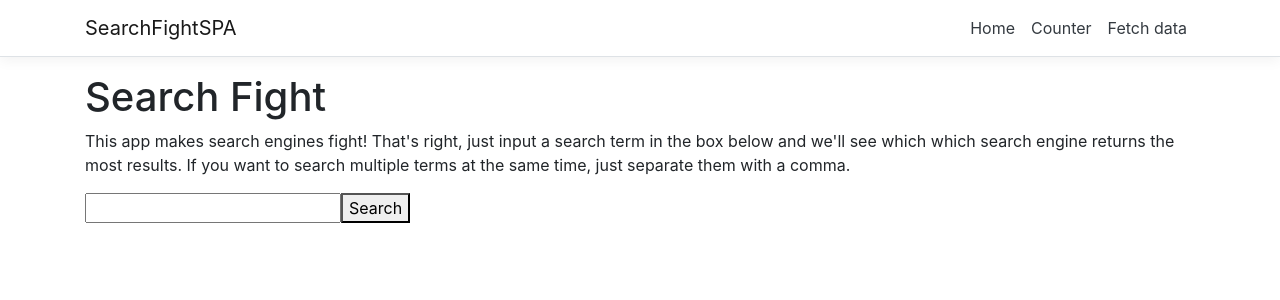
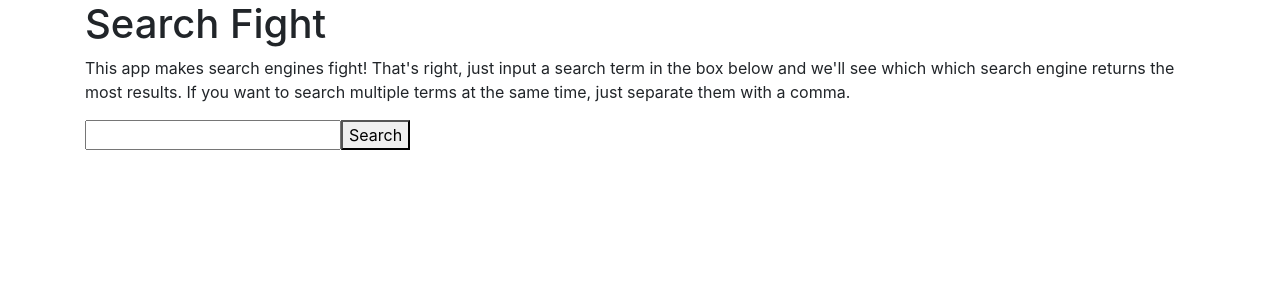
Before and after one commit to JdGXII/cignium, an Angular app in the folder SearchFightSPA/ClientApp/: page / in a window 1280 px wide. Shown: the top 300 px of the page. Built offline with nearby package versions, Linux system fonts and the light colour scheme.

Commit message:
angular cleanup

```diff
--- a/SearchFightSPA/ClientApp/src/app/app.component.html
+++ b/SearchFightSPA/ClientApp/src/app/app.component.html
@@ -1,5 +1,4 @@
 <body>
-  <app-nav-menu></app-nav-menu>
   <div class="container">
     <router-outlet></router-outlet>
   </div>
--- a/SearchFightSPA/ClientApp/src/app/counter/counter.component.html
+++ /dev/null
@@ -1,7 +0,0 @@
-<h1>Counter</h1>
-
-<p>This is a simple example of an Angular component.</p>
-
-<p>Current count: <strong>{{ currentCount }}</strong></p>
-
-<button class="btn btn-primary" (click)="incrementCounter()">Increment</button>
--- a/SearchFightSPA/ClientApp/src/app/counter/counter.component.ts
+++ /dev/null
@@ -1,13 +0,0 @@
-import { Component } from '@angular/core';
-
-@Component({
-  selector: 'app-counter-component',
-  templateUrl: './counter.component.html'
-})
-export class CounterComponent {
-  public currentCount = 0;
-
-  public incrementCounter() {
-    this.currentCount++;
-  }
-}
--- a/SearchFightSPA/ClientApp/src/app/fetch-data/fetch-data.component.html
+++ /dev/null
@@ -1,22 +0,0 @@
-<h1>Weather forecast</h1>
-
-<p>This component demonstrates fetching data from the server.</p>
-
-<p *ngIf="!queryResults"><em>Loading...</em></p>
-
-<table class='table table-striped' *ngIf="queryResults">
-  <thead>
-    <tr>
-      <th>Date</th>
-      <th>Temp. (C)</th>
-      <th>Temp. (F)</th>
-    </tr>
-  </thead>
-  <tbody>
-    <tr *ngFor="let queryResult of queryResults">
-      <td>{{ queryResult.searchEngineUsed }}</td>
-      <td>{{ queryResult.searchTerm }}</td>
-      <td>{{ queryResult.totalResults }}</td>
-    </tr>
-  </tbody>
-</table>
--- a/SearchFightSPA/ClientApp/src/app/fetch-data/fetch-data.component.ts
+++ /dev/null
@@ -1,30 +0,0 @@
-import { Component, Inject } from '@angular/core';
-import { HttpClient } from '@angular/common/http';
-
-@Component({
-  selector: 'app-fetch-data',
-  templateUrl: './fetch-data.component.html'
-})
-export class FetchDataComponent {
-  public forecasts: WeatherForecast[];
-  public queryResults: QueryResult[];
-
-  constructor(http: HttpClient, @Inject('BASE_URL') baseUrl: string) {
-    http.get<QueryResult[]>(baseUrl + 'api/SampleData/GetWinners').subscribe(result => {
-      this.queryResults = result;
-    }, error => console.error(error));
-  }
-}
-
-interface WeatherForecast {
-  dateFormatted: string;
-  temperatureC: number;
-  temperatureF: number;
-  summary: string;
-}
-
-interface QueryResult {
-  searchEngineUsed: string;
-  searchTerm: string;
-  totalResults: number;
-}
--- a/SearchFightSPA/ClientApp/src/app/nav-menu/nav-menu.component.css
+++ /dev/null
@@ -1,18 +0,0 @@
-a.navbar-brand {
-  white-space: normal;
-  text-align: center;
-  word-break: break-all;
-}
-
-html {
-  font-size: 14px;
-}
-@media (min-width: 768px) {
-  html {
-    font-size: 16px;
-  }
-}
-
-.box-shadow {
-  box-shadow: 0 .25rem .75rem rgba(0, 0, 0, .05);
-}
--- a/SearchFightSPA/ClientApp/src/app/nav-menu/nav-menu.component.html
+++ /dev/null
@@ -1,24 +0,0 @@
-<header>
-  <nav class='navbar navbar-expand-sm navbar-toggleable-sm navbar-light bg-white border-bottom box-shadow mb-3'>
-    <div class="container">
-      <a class="navbar-brand" [routerLink]='["/"]'>SearchFightSPA</a>
-      <button class="navbar-toggler" type="button" data-toggle="collapse" data-target=".navbar-collapse" aria-label="Toggle navigation"
-        [attr.aria-expanded]="isExpanded" (click)="toggle()">
-        <span class="navbar-toggler-icon"></span>
-      </button>
-      <div class="navbar-collapse collapse d-sm-inline-flex flex-sm-row-reverse" [ngClass]='{"show": isExpanded}'>
-        <ul class="navbar-nav flex-grow">
-          <li class="nav-item" [routerLinkActive]='["link-active"]' [routerLinkActiveOptions]='{ exact: true }'>
-            <a class="nav-link text-dark" [routerLink]='["/"]'>Home</a>
-          </li>
-          <li class="nav-item" [routerLinkActive]='["link-active"]'>
-            <a class="nav-link text-dark" [routerLink]='["/counter"]'>Counter</a>
-          </li>
-          <li class="nav-item" [routerLinkActive]='["link-active"]'>
-            <a class="nav-link text-dark" [routerLink]='["/fetch-data"]'>Fetch data</a>
-          </li>
-        </ul>
-      </div>
-    </div>
-  </nav>
-</header>
--- a/SearchFightSPA/ClientApp/src/app/nav-menu/nav-menu.component.ts
+++ /dev/null
@@ -1,18 +0,0 @@
-import { Component } from '@angular/core';
-
-@Component({
-  selector: 'app-nav-menu',
-  templateUrl: './nav-menu.component.html',
-  styleUrls: ['./nav-menu.component.css']
-})
-export class NavMenuComponent {
-  isExpanded = false;
-
-  collapse() {
-    this.isExpanded = false;
-  }
-
-  toggle() {
-    this.isExpanded = !this.isExpanded;
-  }
-}
```
Also changed, not shown: SearchFightSPA/ClientApp/src/app/app.module.ts (+1 -10 lines), 1 other file (tests, documents, lock files or other folders).
